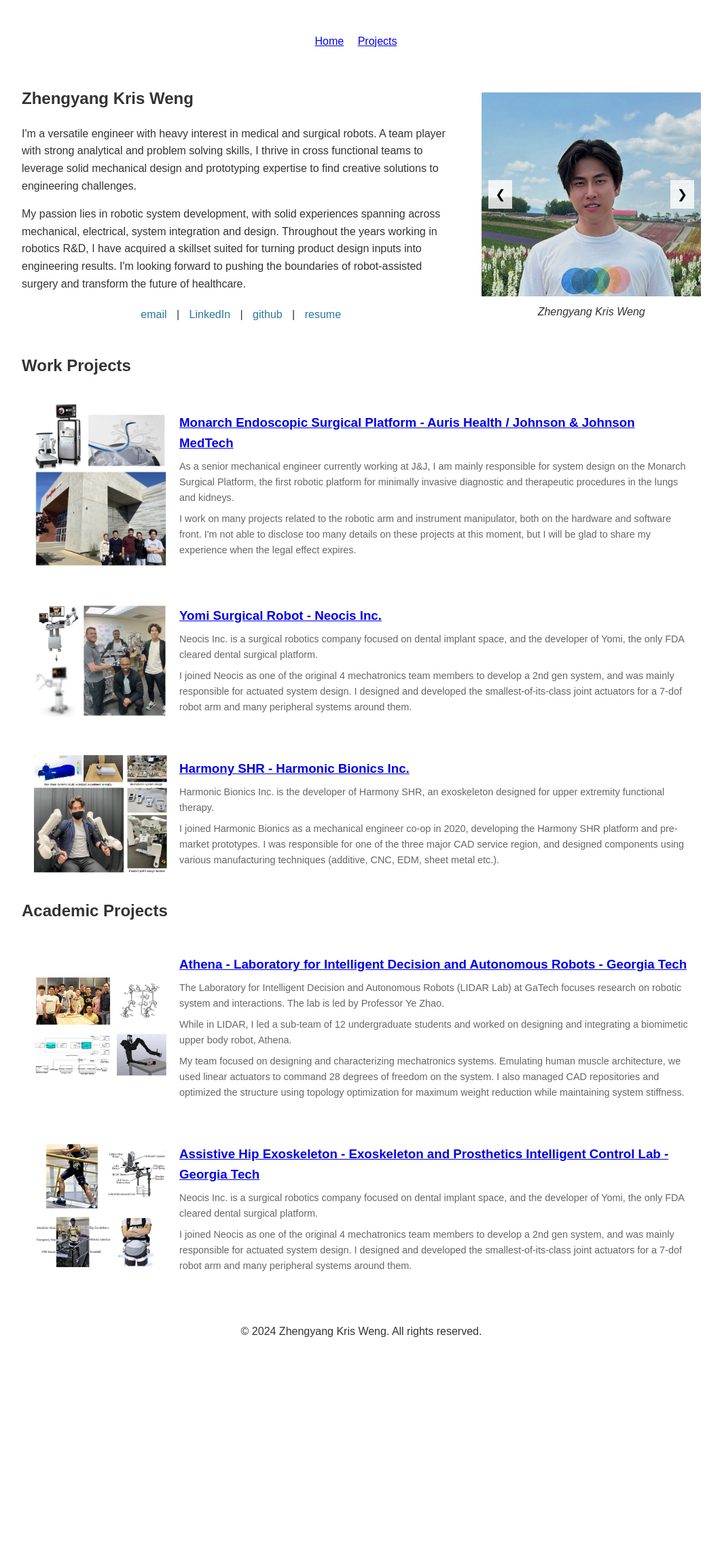
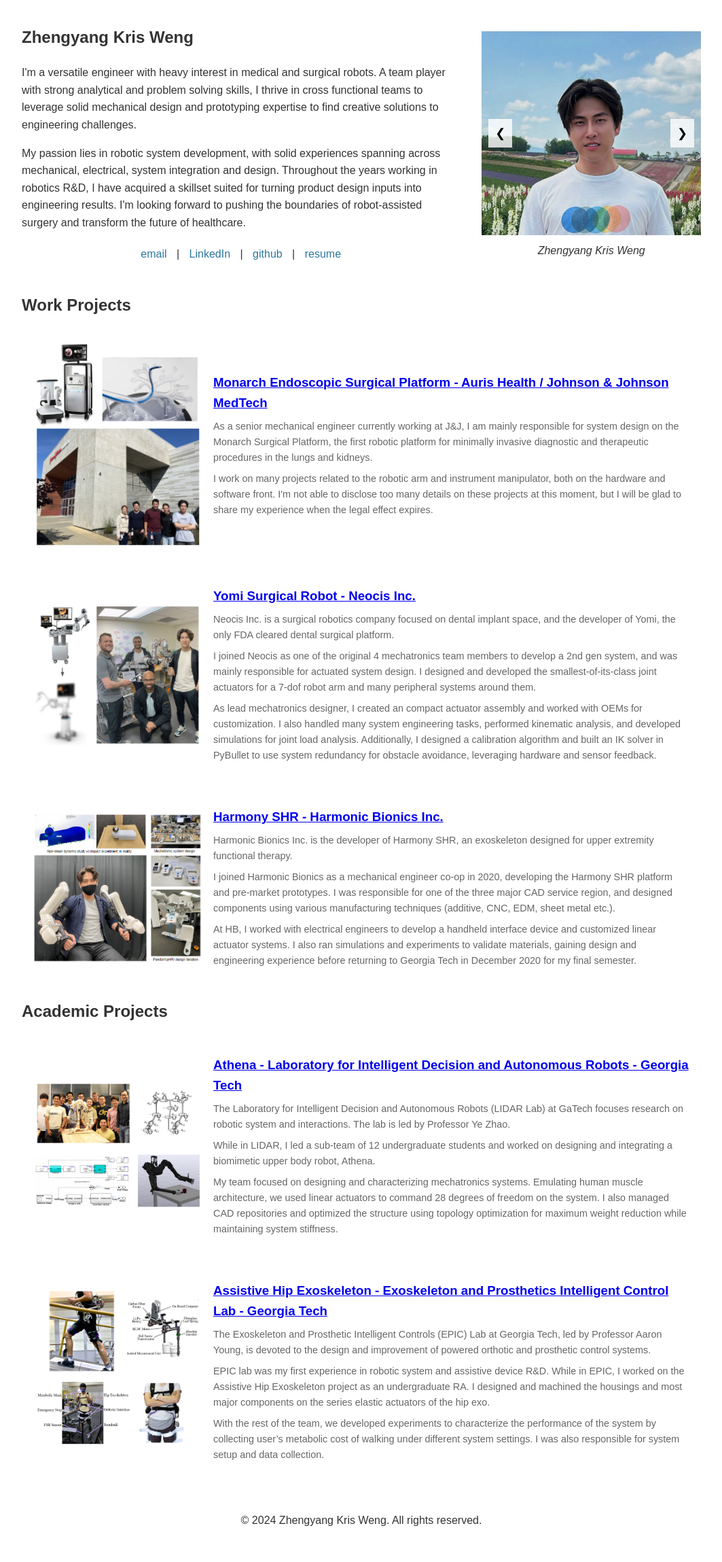
Before and after one commit to wengmister/wengmister.github.io, a Jekyll site: the page built from index.html, in a window 1280 px wide. Shown: the whole page at 68% size, without its empty margins (108-1171 px from the left). Built offline with Jekyll 4.4.1, drawn with Linux system fonts in a browser that asks for light colours; before the commit the page ends 2020 px from its top, so only the background shows below that.

Commit message:
updated project descriptions and removed header

```diff
--- a/_layouts/default.html
+++ b/_layouts/default.html
@@ -7,7 +7,6 @@
     <link rel="stylesheet" href="{{ '/assets/css/styles.css' | relative_url }}">
 </head>
 <body>
-    {% include header.html %}
     <main>
         {{ content }}
     </main>
--- a/_sass/main.scss
+++ b/_sass/main.scss
@@ -146,7 +146,7 @@
 }
 
 .project-content img {
-    width: 200px;
+    width: 250px;
     height: auto;
     object-fit: cover;
     border-radius: 5px;
--- a/index.html
+++ b/index.html
@@ -59,6 +59,7 @@
                     </h3>
                     <p>Neocis Inc. is a surgical robotics company focused on dental implant space, and the developer of Yomi, the only FDA cleared dental surgical platform.</p>
                     <p>I joined Neocis as one of the original 4 mechatronics team members to develop a 2nd gen system, and was mainly responsible for actuated system design. I designed and developed the smallest-of-its-class joint actuators for a 7-dof robot arm and many peripheral systems around them.</p>
+                    <p>As lead mechatronics designer, I created an compact actuator assembly and worked with OEMs for customization. I also handled many system engineering tasks, performed kinematic analysis, and developed simulations for joint load analysis. Additionally, I designed a calibration algorithm and built an IK solver in PyBullet to use system redundancy for obstacle avoidance, leveraging hardware and sensor feedback. </p>
                 </div>
             </div>
         </li>
@@ -73,6 +74,7 @@
                     </h3>
                     <p>Harmonic Bionics Inc. is the developer of Harmony SHR, an exoskeleton designed for upper extremity functional therapy.</p>
                     <p>I joined Harmonic Bionics as a mechanical engineer co-op in 2020, developing the Harmony SHR platform and pre-market prototypes. I was responsible for one of the three major CAD service region, and designed components using various manufacturing techniques (additive, CNC, EDM, sheet metal etc.).</p>
+                    <p>At HB, I worked with electrical engineers to develop a handheld interface device and customized linear actuator systems. I also ran simulations and experiments to validate materials, gaining design and engineering experience before returning to Georgia Tech in December 2020 for my final semester.</p>
                 </div>
             </div>
         </li>
@@ -107,8 +109,9 @@
                     <h3>
                         <a href="https://www.epic.gatech.edu/" target="_blank">Assistive Hip Exoskeleton - Exoskeleton and Prosthetics Intelligent Control Lab - Georgia Tech</a>
                     </h3>
-                    <p>Neocis Inc. is a surgical robotics company focused on dental implant space, and the developer of Yomi, the only FDA cleared dental surgical platform.</p>
-                    <p>I joined Neocis as one of the original 4 mechatronics team members to develop a 2nd gen system, and was mainly responsible for actuated system design. I designed and developed the smallest-of-its-class joint actuators for a 7-dof robot arm and many peripheral systems around them.</p>
+                    <p>The Exoskeleton and Prosthetic Intelligent Controls (EPIC) Lab at Georgia Tech, led by Professor Aaron Young, is devoted to the design and improvement of powered orthotic and prosthetic control systems.</p>
+                    <p>EPIC lab was my first experience in robotic system and assistive device R&D. While in EPIC, I worked on the Assistive Hip Exoskeleton project as an undergraduate RA. I designed and machined the housings and most major components on the series elastic actuators of the hip exo. </p>
+                    <p>With the rest of the team, we developed experiments to characterize the performance of the system by collecting user’s metabolic cost of walking under different system settings. I was also responsible for system setup and data collection.</p>
                 </div>
             </div>
         </li>
```
Also changed, not shown: _layouts/project.html (deleted, +0 -8 lines), _posts/2024-09-20-welcome-to-jekyll.markdown (deleted, +0 -29 lines).
